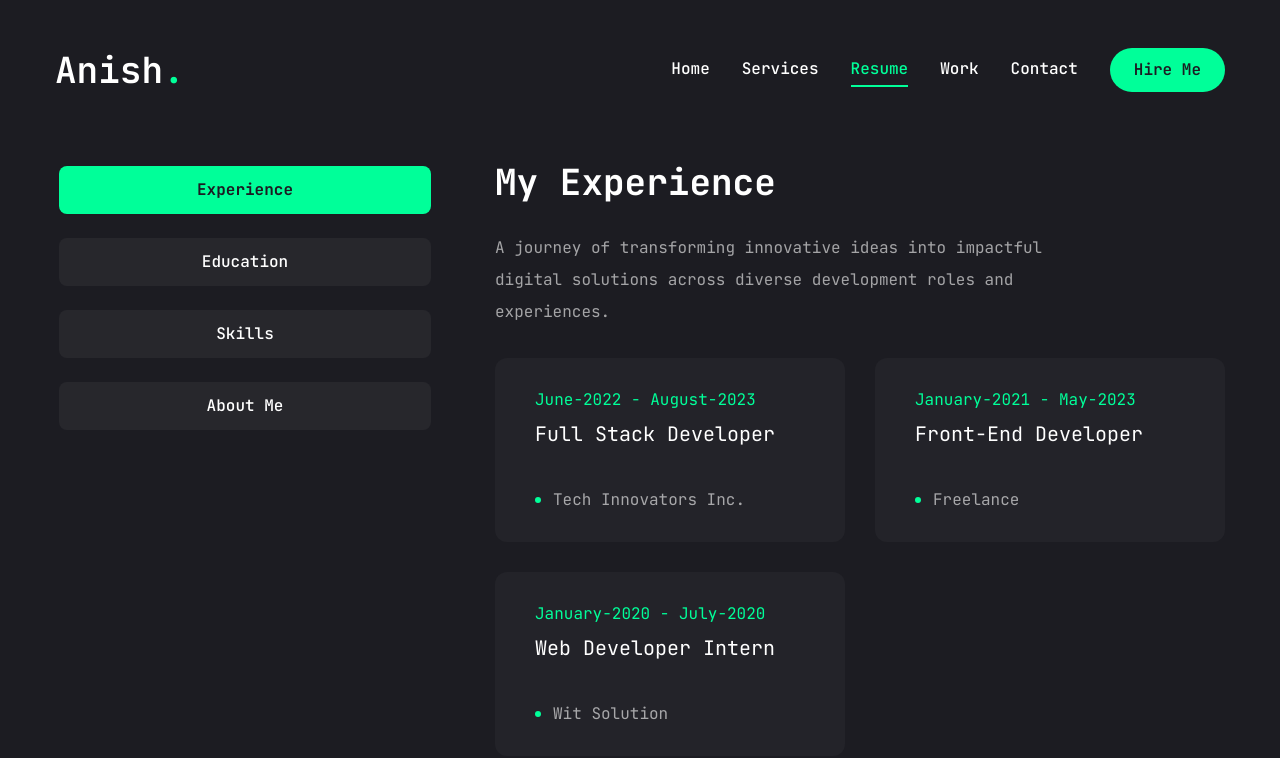
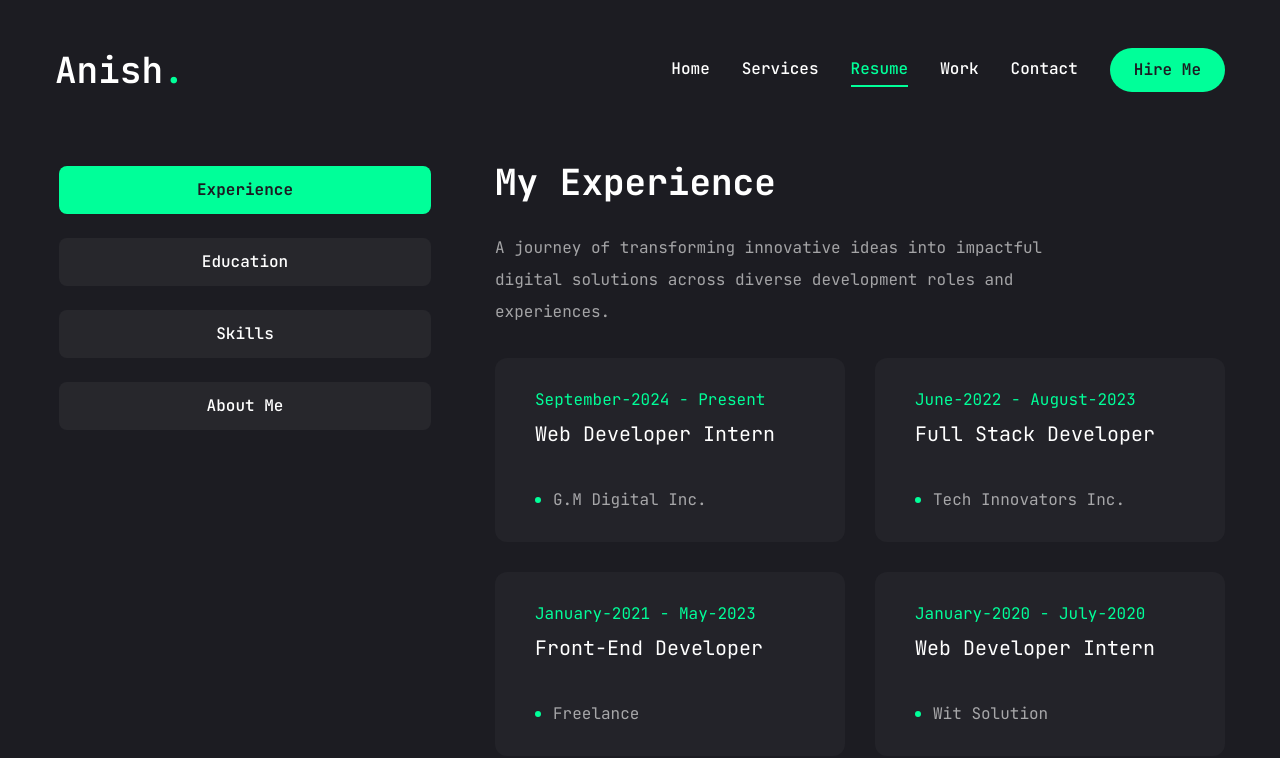
Before and after one commit to anish9243/portfolio, a Next.js app: page /resume in a window 1280 px wide. Shown: the top 758 px of the page. Built offline with nearby package versions, Linux system fonts and the light colour scheme.

Commit message:
Add new role

```diff
--- a/app/resume/page.jsx
+++ b/app/resume/page.jsx
@@ -52,6 +52,11 @@ const experience = {
   title: 'My Experience',
   description: 'A journey of transforming innovative ideas into impactful digital solutions across diverse development roles and experiences.',
   items: [
+    {
+      company: "G.M Digital Inc.",
+      position: "Web Developer Intern",
+      duration: "September-2024 - Present",
+    },
     {
       company: "Tech Innovators Inc.",
       position: "Full Stack Developer",
```
